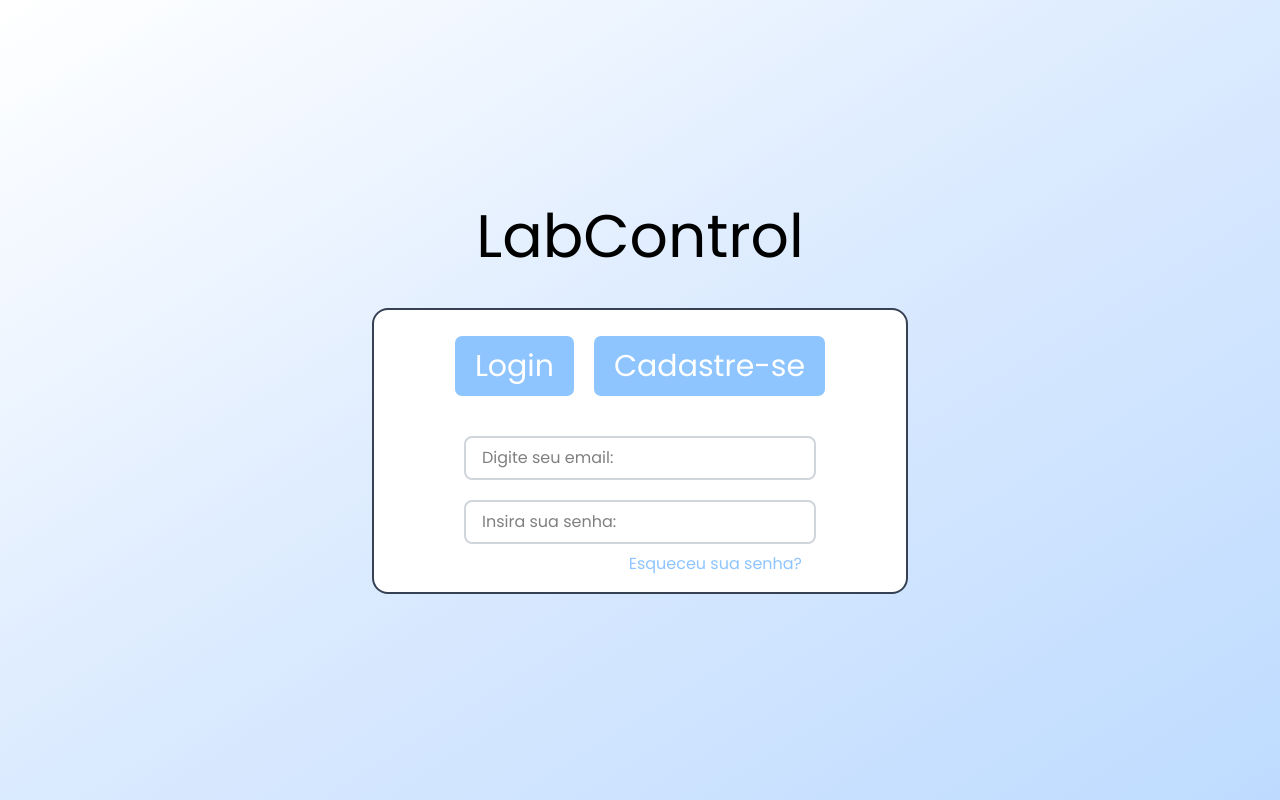
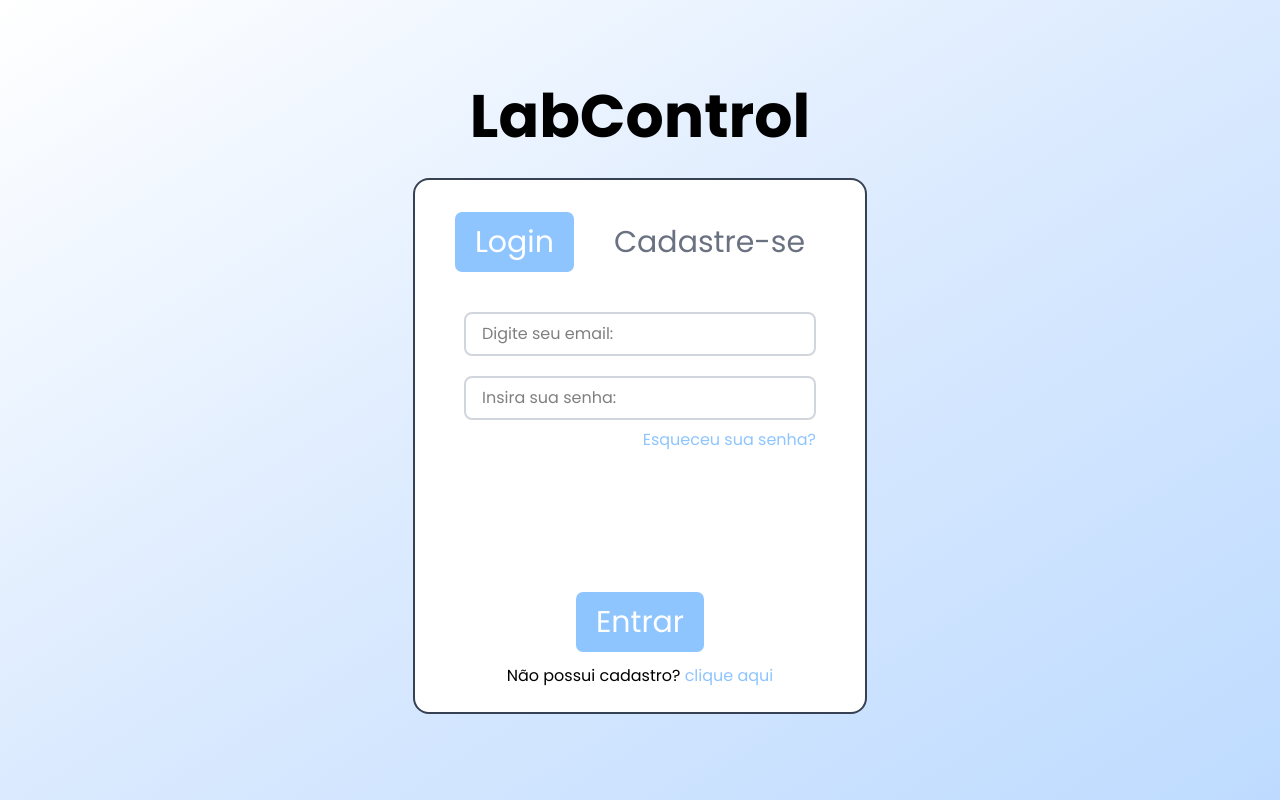
Before and after one commit to eduardopozenatto/ppi-next-js, a Next.js app in the folder frontend/: page / in a window 1280 px wide. Built offline with nearby package versions, Linux system fonts and the light colour scheme.

Commit message:
improve the layout of the login page and add more elements

```diff
--- a/frontend/app/pages/login_page.tsx
+++ b/frontend/app/pages/login_page.tsx
@@ -5,26 +5,33 @@ import { ButtonLink } from '../components/Link';
 const Aside = function () {
     return (
         <section className="flex justify-center">
-            <h1 className='text-6xl'>LabControl</h1>
+            <h1 className='text-6xl bg-[linear-gradient()] font-semibold'>LabControl</h1>
         </section>
     )
 }
 
 const LoginForm = function () {
     return (
-        <section className='flex flex-col border-solid border-2 rounded-2xl bg-white border-gray-700 gap-10 w-fit h-auto justify-center items-center mt-[10px] p-4'>
+        <section className='flex flex-col border-solid border-2 rounded-2xl bg-white border-gray-700 gap-10 max-w-[750px] px-10 py-3 items-center'>
 
-            <div className='flex justify-center gap-5 mt-2.5 '>
+            <div className='flex justify-between gap-5 mt-5'>
                 <ButtonLink content='Login'></ButtonLink>
-                <ButtonLink content='Cadastre-se' className=''></ButtonLink>
+                <ButtonLink content='Cadastre-se' className='bg-white text-gray-500'></ButtonLink>
             </div>
 
-            <div className='flex flex-col justify-center items-center w-[500px]'>
-                <form action = "" className = "flex flex-col gap-5 justify-center items-center" >
+            <div className='flex flex-col'>
+                <form action = "" className = "flex flex-col gap-5" >
                     <Input type='email' placeholder='Digite seu email: '></Input>
                     <Input type='password' placeholder='Insira sua senha: '></Input>
                 </form>
-                <Link content='Esqueceu sua senha?' href='#' className='mt-2 mr-22 self-end'></Link>
+                <Link content='Esqueceu sua senha?' href='#' className='mt-2 self-end'></Link>
+            </div>
+
+            <div className='flex flex-col items-center gap-3 mt-25 mb-3'>
+                <ButtonLink content='Entrar'></ButtonLink>
+                <div>
+                    <p>Não possui cadastro? <Link content='clique aqui'></Link></p>
+                </div>
             </div>
 
         </section>
@@ -35,9 +42,9 @@ const LoginForm = function () {
 export function LoginPage() {
     return (
         <div className='flex flex-col bg-linear-to-br from-white via-blue-100 to-blue-200 h-screen justify-center items-center gap-8'>
+
                 <Aside></Aside>
                 <LoginForm></LoginForm>
-
 
         </div>
     );
```
